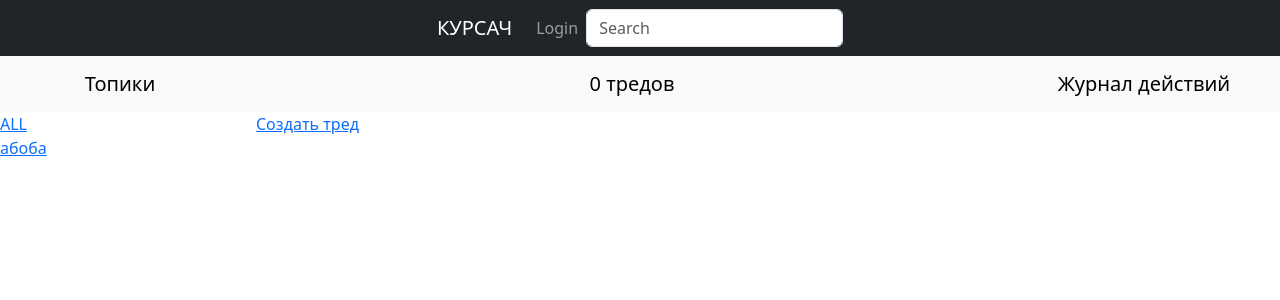
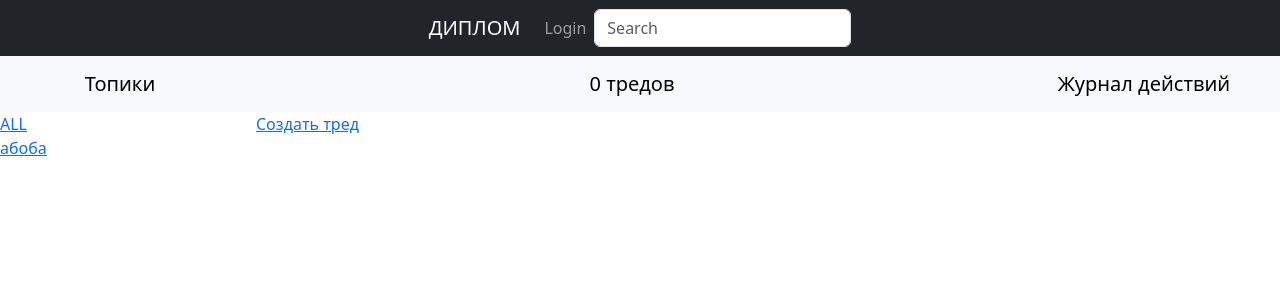
Before and after one commit to M0NAK0V/recommends, a Django app: page / in a window 1280 px wide. Shown: the top 300 px of the page. Run offline with Django 4.2, Linux system fonts and the light colour scheme; data comes from the database, SQL or seed files in the repository; data that the repository does not hold is empty.

Commit message:
ДОКМЕНТАЦИЯ

```diff
--- a/templates/navbar.html
+++ b/templates/navbar.html
@@ -1,5 +1,5 @@
 <nav class="navbar navbar-expand navbar-dark bg-dark justify-content-center"">
-<a class="navbar-brand"  href="/">КУРСАЧ</a>
+<a class="navbar-brand"  href="/">ДИПЛОМ</a>
     <ul class="navbar-nav mr-auto">
         {% if request.user.is_authenticated %}
         <li class="nav-item">
```
Also changed, not shown: db.sqlite3.
